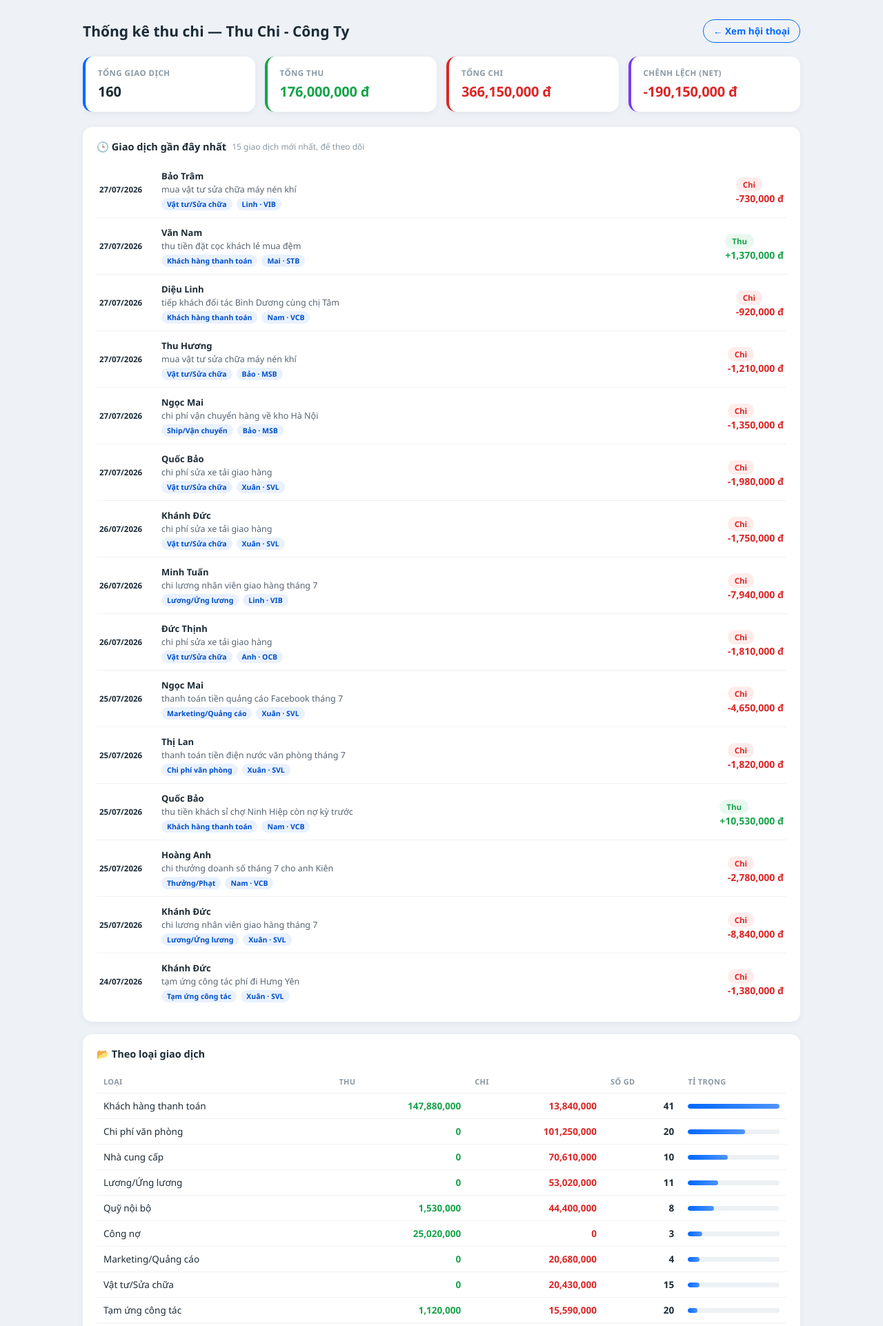
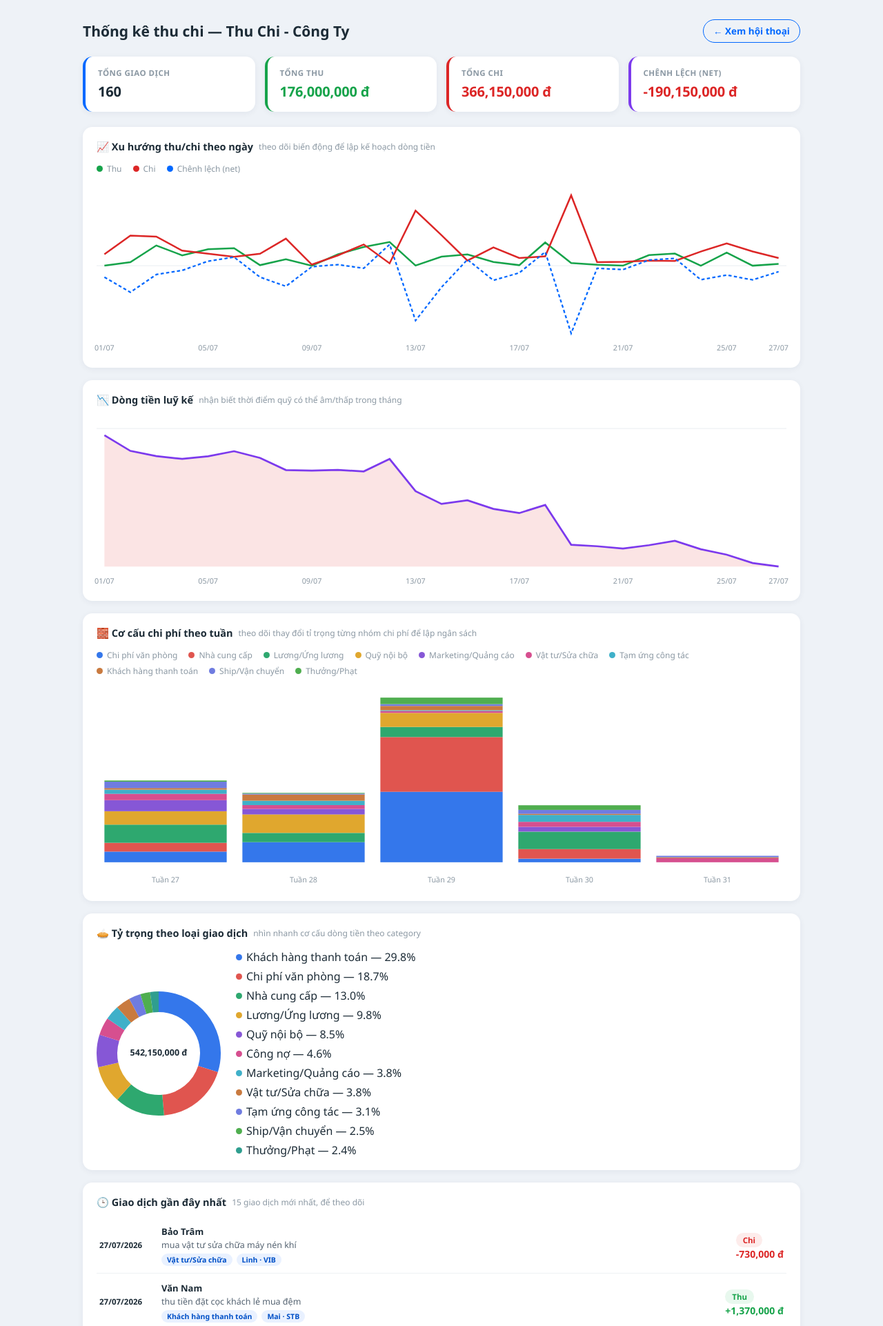
Before and after one commit to khanhduc29/chat-finance-extractor, a Flask app: page /stats in a window 1280 px wide. Shown: the top 1922 px of the page at 69% size. Run offline with Flask 3, Linux system fonts and the light colour scheme.

Commit message:
update analytics

```diff
--- a/app.py
+++ b/app.py
@@ -1,5 +1,7 @@
 import json
-from datetime import datetime
+import math
+from collections import defaultdict
+from datetime import date, datetime
 from html import escape
 from pathlib import Path
 
@@ -18,6 +20,9 @@ AVATAR_COLORS = [
     "#d64f8f", "#3fb0c9", "#c97a3f", "#6f7ce0", "#4fae4f",
     "#2f9e8f", "#b85c9e",
 ]
+
+# Same palette reused to color chart segments by category
+CATEGORY_COLORS = AVATAR_COLORS
 
 
 def format_bubble_html(text):
@@ -92,6 +97,164 @@ def display_tx(t):
     }
 
 
+def build_trend_and_cumulative(rows, width=880, height=220, pad_l=10, pad_r=10, pad_t=16, pad_b=28):
+    daily = defaultdict(lambda: {"thu": 0, "chi": 0})
+    for t in rows:
+        if not t["date"] or not t["amount"]:
+            continue
+        if t["direction"] == "thu":
+            daily[t["date"]]["thu"] += t["amount"]
+        elif t["direction"] == "chi":
+            daily[t["date"]]["chi"] += t["amount"]
+
+    dates = sorted(daily)
+    if not dates:
+        return None, None
+
+    series = []
+    cum = 0
+    for d in dates:
+        thu, chi = daily[d]["thu"], daily[d]["chi"]
+        net = thu - chi
+        cum += net
+        series.append({"date": d, "thu": thu, "chi": chi, "net": net, "cumulative": cum})
+
+    n = len(series)
+    plot_w = width - pad_l - pad_r
+    plot_h = height - pad_t - pad_b
+
+    def x_for(i):
+        return pad_l + (i / (n - 1) if n > 1 else 0) * plot_w
+
+    label_step = max(1, -(-n // 8))  # ~8 labels max, evenly spaced
+    x_labels = [
+        {"x": round(x_for(i), 1), "label": date.fromisoformat(s["date"]).strftime("%d/%m")}
+        for i, s in enumerate(series)
+        if i % label_step == 0 or i == n - 1
+    ]
+
+    trend_vals = [v for s in series for v in (s["thu"], s["chi"], s["net"])] + [0]
+    t_min, t_max = min(trend_vals), max(trend_vals)
+    t_span = (t_max - t_min) or 1
+
+    def y_for_trend(v):
+        return pad_t + (1 - (v - t_min) / t_span) * plot_h
+
+    trend = {
+        "width": width, "height": height,
+        "zero_y": round(y_for_trend(0), 1),
+        "thu_points": " ".join(f"{x_for(i):.1f},{y_for_trend(s['thu']):.1f}" for i, s in enumerate(series)),
+        "chi_points": " ".join(f"{x_for(i):.1f},{y_for_trend(s['chi']):.1f}" for i, s in enumerate(series)),
+        "net_points": " ".join(f"{x_for(i):.1f},{y_for_trend(s['net']):.1f}" for i, s in enumerate(series)),
+        "x_labels": x_labels,
+    }
+
+    cum_vals = [s["cumulative"] for s in series] + [0]
+    c_min, c_max = min(cum_vals), max(cum_vals)
+    c_span = (c_max - c_min) or 1
+
+    def y_for_cum(v):
+        return pad_t + (1 - (v - c_min) / c_span) * plot_h
+
+    line_pts = [(x_for(i), y_for_cum(s["cumulative"])) for i, s in enumerate(series)]
+    zero_y_cum = round(y_for_cum(0), 1)
+    area_pts = line_pts + [(x_for(n - 1), pad_t + plot_h), (x_for(0), pad_t + plot_h)]
+
+    cumulative = {
+        "width": width, "height": height,
+        "zero_y": zero_y_cum,
+        "line_points": " ".join(f"{x:.1f},{y:.1f}" for x, y in line_pts),
+        "area_points": " ".join(f"{x:.1f},{y:.1f}" for x, y in area_pts),
+        "x_labels": x_labels,
+        "end_negative": series[-1]["cumulative"] < 0,
+    }
+
+    return trend, cumulative
+
+
+def build_weekly_category_stack(rows, width=880, height=260, pad_l=10, pad_r=10, pad_t=16, pad_b=34):
+    weeks = {}
+    for t in rows:
+        if not t["date"] or t["direction"] != "chi" or not t["amount"]:
+            continue
+        iso_year, iso_week, _ = date.fromisoformat(t["date"]).isocalendar()
+        key = (iso_year, iso_week)
+        wk = weeks.setdefault(key, {"label": f"Tuần {iso_week}", "cats": defaultdict(int)})
+        wk["cats"][t["category_label"]] += t["amount"]
+
+    week_keys = sorted(weeks)
+    if not week_keys:
+        return None
+
+    totals = defaultdict(int)
+    for k in week_keys:
+        for cat, amt in weeks[k]["cats"].items():
+            totals[cat] += amt
+    cat_order = sorted(totals, key=lambda c: totals[c], reverse=True)
+    cat_color = {cat: CATEGORY_COLORS[i % len(CATEGORY_COLORS)] for i, cat in enumerate(cat_order)}
+
+    max_total = max(sum(weeks[k]["cats"].values()) for k in week_keys) or 1
+    n = len(week_keys)
+    plot_w = width - pad_l - pad_r
+    plot_h = height - pad_t - pad_b
+    bar_gap = 20
+    bar_w = (plot_w - bar_gap * (n - 1)) / n
+
+    bars = []
+    for i, k in enumerate(week_keys):
+        x = pad_l + i * (bar_w + bar_gap)
+        y_cursor = pad_t + plot_h
+        segments = []
+        for cat in cat_order:
+            amt = weeks[k]["cats"].get(cat, 0)
+            if not amt:
+                continue
+            seg_h = amt / max_total * plot_h
+            y_cursor -= seg_h
+            segments.append({
+                "y": round(y_cursor, 1), "h": round(seg_h, 1),
+                "color": cat_color[cat], "cat": cat, "amt": amt,
+            })
+        bars.append({
+            "x": round(x, 1), "w": round(bar_w, 1), "label": weeks[k]["label"],
+            "segments": segments, "total": sum(weeks[k]["cats"].values()),
+        })
+
+    legend = [{"cat": cat, "color": cat_color[cat]} for cat in cat_order]
+
+    return {
+        "width": width, "height": height, "bars": bars, "legend": legend,
+        "plot_bottom": round(pad_t + plot_h, 1),
+    }
+
+
+def build_category_donut(by_category, size=180, stroke=30):
+    total = sum(c["thu"] + c["chi"] for c in by_category) or 1
+    r = (size - stroke) / 2
+    cx = cy = size / 2
+    circumference = 2 * math.pi * r
+
+    segments = []
+    offset = 0
+    for i, c in enumerate(by_category):
+        val = c["thu"] + c["chi"]
+        if not val:
+            continue
+        dash = val / total * circumference
+        segments.append({
+            "color": CATEGORY_COLORS[i % len(CATEGORY_COLORS)],
+            "dash": round(dash, 2), "gap": round(circumference - dash, 2),
+            "offset": round(-offset, 2),
+            "label": c["label"], "value": val, "pct": round(val / total * 100, 1),
+        })
+        offset += dash
+
+    return {
+        "size": size, "r": r, "cx": cx, "cy": cy, "stroke": stroke,
+        "segments": segments, "total": total,
+    }
+
+
 def aggregate(rows, key_fn, label_fn=None, collect_items=False):
     buckets = {}
     for t in rows:
@@ -144,6 +307,10 @@ def stats():
     by_date = aggregate(rows, lambda t: t["date"], lambda t: t["date_display"], collect_items=True)
     by_date.sort(key=lambda b: b["key"], reverse=True)
 
+    trend, cumulative = build_trend_and_cumulative(rows)
+    weekly_stack = build_weekly_category_stack(rows)
+    donut = build_category_donut(by_category)
+
     recent = sorted(rows, key=lambda t: t["timestamp"], reverse=True)[:15]
     recent = [display_tx(t) for t in recent]
 
@@ -159,6 +326,10 @@ def stats():
         by_employee=by_employee,
         by_account=by_account,
         by_date=by_date,
+        trend=trend,
+        cumulative=cumulative,
+        weekly_stack=weekly_stack,
+        donut=donut,
         recent=recent,
     )
 
--- a/templates/stats.html
+++ b/templates/stats.html
@@ -164,6 +164,35 @@
     .cards { grid-template-columns: repeat(2, 1fr); }
     .recent-row { grid-template-columns: 60px 1fr auto; }
   }
+
+  /* --- Charts --- */
+  .chart-legend { display: flex; flex-wrap: wrap; gap: 6px 16px; margin-bottom: 12px; font-size: 12px; color: var(--muted); }
+  .legend-item { display: flex; align-items: center; gap: 6px; white-space: nowrap; }
+  .legend-item .dot { width: 9px; height: 9px; border-radius: 50%; flex: none; }
+  .dot.thu-dot { background: var(--thu); }
+  .dot.chi-dot { background: var(--chi); }
+  .dot.net-dot { background: var(--blue); }
+  .chart-svg { width: 100%; height: auto; overflow: visible; display: block; }
+  .line-thu { fill: none; stroke: var(--thu); stroke-width: 2.2; }
+  .line-chi { fill: none; stroke: var(--chi); stroke-width: 2.2; }
+  .line-net { fill: none; stroke: var(--blue); stroke-width: 2; stroke-dasharray: 4 3; }
+  .line-cum { fill: none; stroke: #7c3aed; stroke-width: 2.4; }
+  .area-cum { fill: rgba(124, 58, 237, .14); stroke: none; }
+  .area-cum.neg { fill: rgba(220, 38, 38, .12); }
+  .zero-line { stroke: var(--border); stroke-width: 1; }
+  .axis-label { font-size: 9.5px; fill: var(--muted); text-anchor: middle; }
+  .stack-rect { transition: opacity .1s; }
+  .stack-rect:hover { opacity: .82; }
+  .donut-wrap { display: flex; align-items: center; gap: 22px; flex-wrap: wrap; }
+  .donut-svg { width: 180px; height: 180px; flex: none; }
+  .donut-seg { transition: opacity .1s; }
+  .donut-seg:hover { opacity: .82; }
+  .donut-center-label { font-size: 12.5px; font-weight: 800; fill: var(--ink); text-anchor: middle; dominant-baseline: middle; }
+  .donut-legend { flex: 1; min-width: 180px; display: flex; flex-direction: column; gap: 6px; }
+
+  @media (max-width: 560px) {
+    .donut-wrap { flex-direction: column; align-items: flex-start; }
+  }
 </style>
 </head>
 <body>
@@ -191,6 +220,86 @@
       <div class="value {{ 'net-pos' if net >= 0 else 'net-neg' }}">{{ "{:,}".format(net) }} đ</div>
     </div>
   </div>
+
+  {% if trend %}
+  <div class="panel">
+    <h2>📈 Xu hướng thu/chi theo ngày <span class="hint">theo dõi biến động để lập kế hoạch dòng tiền</span></h2>
+    <div class="chart-legend">
+      <span class="legend-item"><span class="dot thu-dot"></span>Thu</span>
+      <span class="legend-item"><span class="dot chi-dot"></span>Chi</span>
+      <span class="legend-item"><span class="dot net-dot"></span>Chênh lệch (net)</span>
+    </div>
+    <svg viewBox="0 0 {{ trend.width }} {{ trend.height }}" class="chart-svg" preserveAspectRatio="none">
+      <line x1="0" y1="{{ trend.zero_y }}" x2="{{ trend.width }}" y2="{{ trend.zero_y }}" class="zero-line" />
+      <polyline points="{{ trend.thu_points }}" class="line-thu" />
+      <polyline points="{{ trend.chi_points }}" class="line-chi" />
+      <polyline points="{{ trend.net_points }}" class="line-net" />
+      {% for xl in trend.x_labels %}
+      <text x="{{ xl.x }}" y="{{ trend.height - 6 }}" class="axis-label">{{ xl.label }}</text>
+      {% endfor %}
+    </svg>
+  </div>
+  {% endif %}
+
+  {% if cumulative %}
+  <div class="panel">
+    <h2>📉 Dòng tiền luỹ kế <span class="hint">nhận biết thời điểm quỹ có thể âm/thấp trong tháng</span></h2>
+    <svg viewBox="0 0 {{ cumulative.width }} {{ cumulative.height }}" class="chart-svg" preserveAspectRatio="none">
+      <line x1="0" y1="{{ cumulative.zero_y }}" x2="{{ cumulative.width }}" y2="{{ cumulative.zero_y }}" class="zero-line" />
+      <polygon points="{{ cumulative.area_points }}" class="area-cum {{ 'neg' if cumulative.end_negative else '' }}" />
+      <polyline points="{{ cumulative.line_points }}" class="line-cum" />
+      {% for xl in cumulative.x_labels %}
+      <text x="{{ xl.x }}" y="{{ cumulative.height - 6 }}" class="axis-label">{{ xl.label }}</text>
+      {% endfor %}
+    </svg>
+  </div>
+  {% endif %}
+
+  {% if weekly_stack %}
+  <div class="panel">
+    <h2>🧱 Cơ cấu chi phí theo tuần <span class="hint">theo dõi thay đổi tỉ trọng từng nhóm chi phí để lập ngân sách</span></h2>
+    <div class="chart-legend">
+      {% for l in weekly_stack.legend %}
+      <span class="legend-item"><span class="dot" style="background: {{ l.color }};"></span>{{ l.cat }}</span>
+      {% endfor %}
+    </div>
+    <svg viewBox="0 0 {{ weekly_stack.width }} {{ weekly_stack.height }}" class="chart-svg" preserveAspectRatio="none">
+      {% for b in weekly_stack.bars %}
+        {% for seg in b.segments %}
+        <rect class="stack-rect" x="{{ b.x }}" y="{{ seg.y }}" width="{{ b.w }}" height="{{ seg.h }}" fill="{{ seg.color }}">
+          <title>{{ b.label }} · {{ seg.cat }}: {{ "{:,}".format(seg.amt) }} đ</title>
+        </rect>
+        {% endfor %}
+        <text x="{{ b.x + b.w / 2 }}" y="{{ weekly_stack.height - 8 }}" class="axis-label">{{ b.label }}</text>
+      {% endfor %}
+    </svg>
+  </div>
+  {% endif %}
+
+  {% if donut %}
+  <div class="panel">
+    <h2>🥧 Tỷ trọng theo loại giao dịch <span class="hint">nhìn nhanh cơ cấu dòng tiền theo category</span></h2>
+    <div class="donut-wrap">
+      <svg viewBox="0 0 {{ donut.size }} {{ donut.size }}" class="donut-svg">
+        <g transform="rotate(-90 {{ donut.cx }} {{ donut.cy }})">
+          {% for seg in donut.segments %}
+          <circle class="donut-seg" cx="{{ donut.cx }}" cy="{{ donut.cy }}" r="{{ donut.r }}" fill="none"
+            stroke="{{ seg.color }}" stroke-width="{{ donut.stroke }}"
+            stroke-dasharray="{{ seg.dash }} {{ seg.gap }}" stroke-dashoffset="{{ seg.offset }}">
+            <title>{{ seg.label }}: {{ "{:,}".format(seg.value) }} đ ({{ seg.pct }}%)</title>
+          </circle>
+          {% endfor %}
+        </g>
+        <text x="{{ donut.cx }}" y="{{ donut.cy }}" class="donut-center-label">{{ "{:,}".format(donut.total) }} đ</text>
+      </svg>
+      <div class="donut-legend">
+        {% for seg in donut.segments %}
+        <span class="legend-item"><span class="dot" style="background: {{ seg.color }};"></span>{{ seg.label }} — {{ seg.pct }}%</span>
+        {% endfor %}
+      </div>
+    </div>
+  </div>
+  {% endif %}
 
   <div class="panel">
     <h2>🕒 Giao dịch gần đây nhất <span class="hint">15 giao dịch mới nhất, để theo dõi</span></h2>
```
Also changed, not shown: 1 other file.
